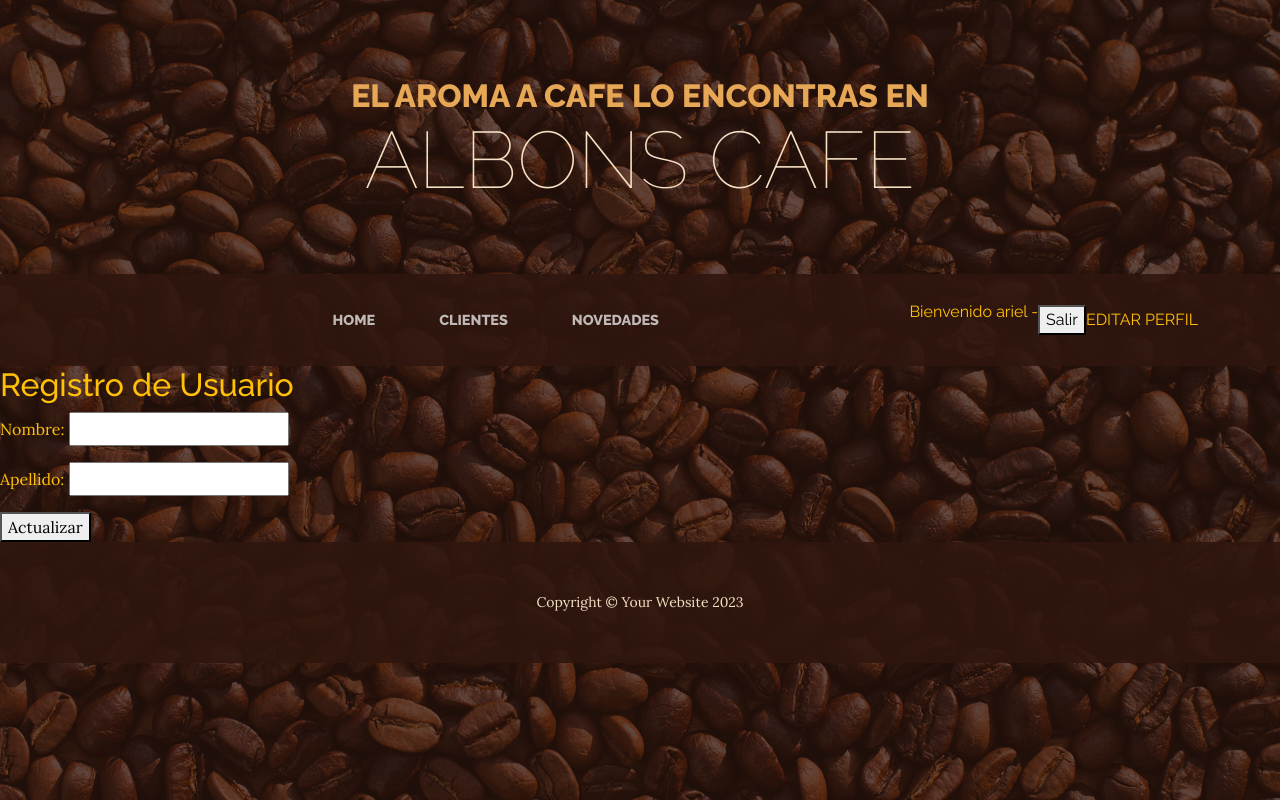
After one commit to Positoo/AlbonsCafeProject, a Django app: page /editar_perfil/ in a window 1280 px wide. The commit adds this page. Run offline with Django 5.2, Linux system fonts and the light colour scheme; a user stored in the database is signed in; some libraries are stand-ins or nearby versions.

Commit message:
Eliminar post, novedad y Editar nombres de Usuarios

```diff
--- a/albonsapp/forms.py
+++ b/albonsapp/forms.py
@@ -1,5 +1,8 @@
 from django import forms
 import datetime
+
+from django.contrib.auth.forms import UserChangeForm
+from django.contrib.auth.models import User
 
 class PostForm(forms.Form):
 
@@ -15,3 +18,15 @@ class NovedadForm(forms.Form):
     descripcion = forms.CharField()
     #imagen = forms.ImageField(upload_to='img_post', blank=True, null=True)
     #date = forms.DateField()
+
+
+class UserEditForm(UserChangeForm):
+
+    password = forms.CharField(
+        help_text="",
+        widget=forms.HiddenInput(), required=False
+    )
+
+    class Meta:
+        model=User
+        fields=["first_name", "last_name"]
--- a/albonsapp/templates/base.html
+++ b/albonsapp/templates/base.html
@@ -34,10 +34,15 @@
                     </ul>
 
                     {% if user.is_authenticated %}
-                        <p>Bienvenido {{user.username}} </p>
+                        <p>Bienvenido {{user.username}} - </p>
                         <form action="{% url 'logout' %}" method="post">{% csrf_token %}
                             <button type="submit">Salir</button>
                         </form>
+                        <div>
+
+                            <a class="nav-link text-uppercase" href="{% url 'editarPerfil' %}">Editar Perfil</a>
+
+                        </div>
 
                     {% else %}
                         <a class="btn-dark" href="{% url 'login' %}">Ingresar</a>
--- /dev/null
+++ b/albonsapp/templates/editar_perfil.html
@@ -0,0 +1,16 @@
+{% extends 'base.html' %}
+
+
+{% block blockbody %}
+
+<h2>Registro de Usuario</h2>
+
+<form action="{% url 'editarPerfil' %}" method="post">{% csrf_token %}
+
+    {{miFormulario.as_p}}
+
+    <button type="submit"> Actualizar </button>
+
+</form>
+
+{% endblock blockbody %}
--- a/albonsapp/urls.py
+++ b/albonsapp/urls.py
@@ -1,6 +1,6 @@
 from django.urls import path
 from django.contrib.auth.views import LogoutView
-from .views import index, login_view, registro, posts, postForm, novedadForm, novedades
+from .views import index, login_view, registro, posts, postForm, novedadForm, novedades, elimina_post, elimina_novedad, editar_perfil
 
 
 urlpatterns = [
@@ -12,4 +12,7 @@ urlpatterns = [
     path('post_formulario/', postForm, name="postForm"),
     path('novedad_formulario/', novedadForm, name="novedadForm"),
     path('novedades/', novedades, name="novedades"),
+    path('elimina_post/<int:id>', elimina_post, name='eliminaPost'),
+    path('eliminar_novedad/<int:id>', elimina_novedad, name='eliminaNovedad'),
+    path('editar_perfil/', editar_perfil, name='editarPerfil')
 ]
--- a/albonsapp/views.py
+++ b/albonsapp/views.py
@@ -1,9 +1,9 @@
 from django.shortcuts import render
 
 from django.contrib.auth import authenticate, login, logout
-from django.contrib.auth.forms import AuthenticationForm, UserCreationForm
+from django.contrib.auth.forms import AuthenticationForm, UserCreationForm, UserChangeForm
 from .models import Post, Novedad
-from .forms import PostForm, NovedadForm
+from .forms import PostForm, NovedadForm, UserEditForm
 import datetime
 #from albonsapp.forms import CustomUserCreationForm
 
@@ -138,3 +138,58 @@ def novedadForm(req):
         miFormulario = NovedadForm()
 
         return render(req, 'novedad_formulario.html', {"miFormulario": miFormulario})
+
+
+
+ #eliminar post
+def elimina_post(req, id):
+
+    if req.method == 'POST':
+
+        post = Post.objects.get(id=id)
+        post.delete()
+
+        lista_posts = Post.objects.all()
+    return render(req, 'posts.html', {"lista_posts": lista_posts})
+
+
+ #eliminar novedad
+def elimina_novedad(req, id):
+
+    if req.method == 'POST':
+
+        novedad = Novedad.objects.get(id=id)
+        novedad.delete()
+
+        lista_novedades = Novedad.objects.all()
+    return render(req, 'novedades.html', {"lista_novedades": lista_novedades})
+
+
+def editar_perfil(req):
+
+    usuario = req.user
+
+    if req.method == 'POST':
+
+        miFormulario = UserEditForm(req.POST, instance=req.user)
+
+        if miFormulario.is_valid():
+
+            data = miFormulario.cleaned_data
+
+            usuario.first_name = data["first_name"]
+            usuario.last_name = data["last_name"]
+
+            usuario.save()
+
+            return render(req, "index.html", {"message": "Datos actualizados con éxito"})
+
+        else:
+
+            return render(req, "index.html", {"message": "Datos invalidos"})
+
+    else:
+
+        miFormulario = UserEditForm(instance=req.user)
+
+        return render(req, "editar_perfil.html", {"miFormulario": miFormulario})
--- a/albonscafe/settings.py
+++ b/albonscafe/settings.py
@@ -104,7 +104,7 @@ AUTH_PASSWORD_VALIDATORS = [
 # Internationalization
 # https://docs.djangoproject.com/en/5.0/topics/i18n/
 
-LANGUAGE_CODE = 'en-us'
+LANGUAGE_CODE = 'es-ar'
 
 TIME_ZONE = 'UTC'
 
```
Also changed, not shown: albonsapp/templates/novedades.html (+12 -0 lines), albonsapp/templates/posts.html (+12 -0 lines), db.sqlite3.
